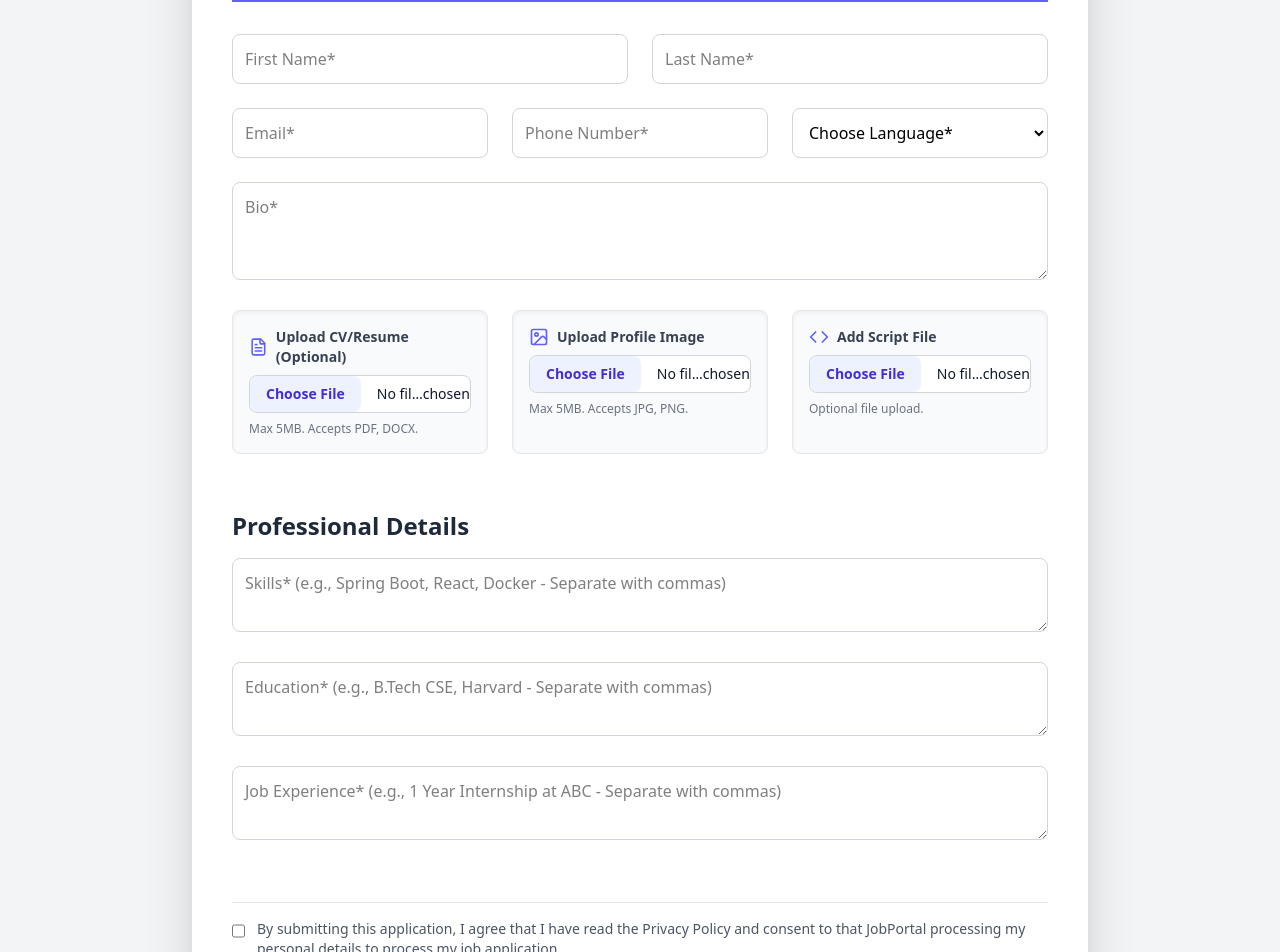
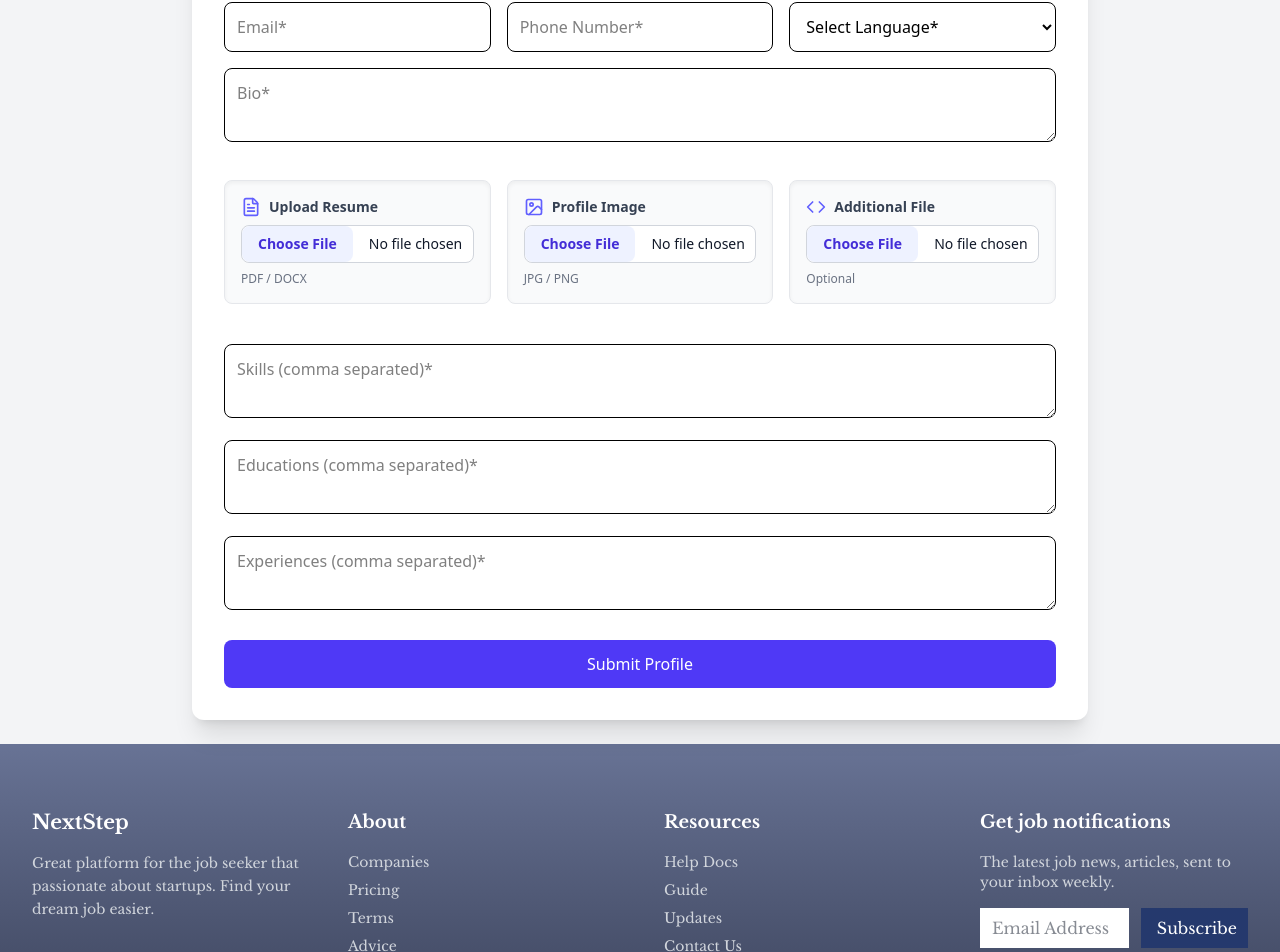
Before and after one commit to Neet2516/CSI-Task-5-, a React (Vite) app: page /jobs/profile in a window 1280 px wide. Shown: the part 401-1353 px from the top of the page. Built offline with nearby package versions, Linux system fonts and the light colour scheme.

Commit message:
Completed the submission of the profile

```diff
--- a/src/Pages/JOBSEEKER/ProfilePage/ProfilePage.jsx
+++ b/src/Pages/JOBSEEKER/ProfilePage/ProfilePage.jsx
@@ -1,183 +1,234 @@
-import React, { useState, useCallback } from 'react';
-// Using lucide-react for icons
-import { UploadCloud, FileText, Image, Code, CheckCircle, XCircle } from 'lucide-react';
+import React, { useState } from "react";
+import { UploadCloud, FileText, Image, Code, CheckCircle, XCircle } from "lucide-react";
 
-// --- Helper component for File Inputs ---
-const FileInput = ({ id, label, icon: Icon, note, required = false, onChange, hasFile }) => (
+// ===================== FileInput Component =====================
+const FileInput = ({ id, label, icon: Icon, note, onChange, hasFile }) => (
   <div className="flex flex-col mb-6 bg-gray-50 border border-gray-200 p-4 rounded-lg shadow-inner">
     <label htmlFor={id} className="text-sm font-semibold text-gray-700 mb-2 flex items-center">
       <Icon className="w-5 h-5 mr-2 text-indigo-500" />
       {label}
-      {required && <span className="text-red-500 ml-1">*</span>}
     </label>
+
     <div className="relative">
       <input
         type="file"
         id={id}
         name={id}
         onChange={onChange}
-        className="block w-full text-sm text-gray-900 border border-gray-300 rounded-lg cursor-pointer bg-white file:mr-4 file:py-2 file:px-4 file:rounded-lg file:border-0 file:text-sm file:font-semibold file:bg-indigo-50 file:text-indigo-700 hover:file:bg-indigo-100"
-        accept={note.includes('PDF') ? ".pdf,.doc,.docx" : (note.includes('JPG') ? "image/*" : "*/*")}
+        className="block w-full text-sm text-gray-900 border border-gray-300 rounded-lg cursor-pointer bg-white
+        file:mr-4 file:py-2 file:px-4 file:rounded-lg file:border-0 file:text-sm
+        file:font-semibold file:bg-indigo-50 file:text-indigo-700 hover:file:bg-indigo-100"
       />
-      {hasFile && <span className="absolute top-1 right-1 text-xs px-2 py-1 bg-green-200 text-green-800 rounded-full">File Selected</span>}
+      {hasFile && (
+        <span className="absolute top-1 right-1 text-xs px-2 py-1 bg-green-200 text-green-800 rounded-full">
+          File Selected
+        </span>
+      )}
     </div>
+
     <p className="text-xs text-gray-500 mt-2">{note}</p>
   </div>
 );
 
-// --- Main Profile Page Component ---
+// ===================== MAIN COMPONENT =====================
 const ProfilePage = () => {
-  const ENDPOINT = 'https://job-portal-my15.onrender.com/api/job-seeker/profile';
+  const ENDPOINT = "https://job-portal-my15.onrender.com/api/job-seeker/profile";
 
-  const initialData = {
-    firstName: '',
-    lastName: '',
-    email: '',
-    phoneNumber: '',
+  // ------------------ Unified State ------------------
+  const [formData, setFormData] = useState({
+    firstName: "",
+    lastName: "",
+    email: "",
+    phoneNumber: "",
     languages: [],
-    bio: '',
+    bio: "",
     skills: [],
     educations: [],
     experiences: [],
     privacyConsent: false,
     contactConsent: false,
-  };
+  });
 
-  const [formData, setFormData] = useState(initialData);
-  const [fileData, setFileData] = useState({ resume: null, profileImage: null, additionalFile: null });
+  const [files, setFiles] = useState({
+    resume: null,
+    profileImage: null,
+    additionalFile: null,
+  });
+
   const [loading, setLoading] = useState(false);
-  const [status, setStatus] = useState(null); // { type: 'success' | 'error', message: string }
+  const [status, setStatus] = useState(null);
 
-  // Handle changes for text/select inputs
+  // ===================== Handle Input Change =====================
   const handleChange = (e) => {
     const { name, value, type, checked } = e.target;
 
-    // Special handling for checkboxes
-    if (type === 'checkbox') {
-      setFormData(prev => ({ ...prev, [name]: checked }));
+    // Checkbox
+    if (type === "checkbox") {
+      setFormData((prev) => ({ ...prev, [name]: checked }));
+      return;
     }
-    // Special handling for list fields (skills, education, experience, languages)
-    else if (['skills', 'educations', 'experiences'].includes(name)) {
-      // Convert comma-separated string to array of strings
-      // Note: We use filter to ensure only non-empty strings are included in the array
-      const arrayValue = value.split(',').map(s => s.trim()).filter(s => s.length > 0);
-      setFormData(prev => ({ ...prev, [name]: arrayValue }));
+
+    // Skills, educations, experiences
+    if (["skills", "educations", "experiences"].includes(name)) {
+      const arrayValue = value.split(",").map((v) => v.trim()).filter((v) => v);
+      setFormData((prev) => ({ ...prev, [name]: arrayValue }));
+      return;
     }
-    // Handle the single select language field (which is treated as a single value, but state is array)
-    else if (name === 'languages') {
-        const arrayValue = value ? [value] : [];
-        setFormData(prev => ({ ...prev, [name]: arrayValue }));
+
+    // Single language
+    if (name === "languages") {
+      setFormData((prev) => ({ ...prev, languages: value ? [value] : [] }));
+      return;
     }
-    // Standard text inputs
-    else {
-      setFormData(prev => ({ ...prev, [name]: value }));
-    }
+
+    // Standard inputs
+    setFormData((prev) => ({ ...prev, [name]: value }));
   };
 
-  // Handle file changes
+  // ===================== Handle File Change =====================
   const handleFileChange = (e) => {
-    const { name, files } = e.target;
-    setFileData(prev => ({ ...prev, [name]: files[0] || null }));
+    const { name, files: fileList } = e.target;
+    setFiles((prev) => ({ ...prev, [name]: fileList[0] || null }));
   };
 
+  // ===================== Submit Handler =====================
  const handleSubmit = async (e) => {
   e.preventDefault();
+  setLoading(true);
+  setStatus(null);
 
   const token = localStorage.getItem("accessToken");
+  if (!token) {
+    setStatus({ type: "error", message: "No access token — please login." });
+    setLoading(false);
+    return;
+  }
 
-  // Build the data object EXACTLY as backend wants
+  // Build payload exactly from your formData state
   const payload = {
-    firstName,
-    lastName,
-    email,
-    phoneNumber,
-    bio,
-    languages,
-    skills,
-    educations,
-    experiences,
+    firstName: formData.firstName,
+    lastName: formData.lastName,
+    email: formData.email,
+    phoneNumber: formData.phoneNumber,
+    bio: formData.bio,
+    languages: formData.languages,       // array
+    skills: formData.skills,             // array
+    educations: formData.educations,     // array
+    experiences: formData.experiences,   // array
+    // you can omit privacyConsent/contactConsent — backend may not expect them
   };
 
-  const formData = new FormData();
-  formData.append("data", JSON.stringify(payload)); // <-- REQUIRED
+  // Basic client validation (optional but helpful)
+  if (!payload.firstName || !payload.lastName || !payload.email || !payload.phoneNumber || !payload.bio) {
+    setStatus({ type: "error", message: "Please fill all required text fields." });
+    setLoading(false);
+    return;
+  }
+  if (!Array.isArray(payload.languages) || payload.languages.length === 0 ||
+      !Array.isArray(payload.skills) || payload.skills.length === 0 ||
+      !Array.isArray(payload.educations) || payload.educations.length === 0 ||
+      !Array.isArray(payload.experiences) || payload.experiences.length === 0) {
+    setStatus({ type: "error", message: "Please fill required list fields (languages, skills, educations, experiences)." });
+    setLoading(false);
+    return;
+  }
 
-  if (resumeFile) formData.append("resume", resumeFile);
-  if (profileImage) formData.append("profileImage", profileImage);
-  if (additionalFile) formData.append("additionalFile", additionalFile);
+  try {
+    const fd = new FormData();
 
+    // <-- KEY CHANGE: send the 'data' part as application/json -->
+    fd.append("data", new Blob([JSON.stringify(payload)], { type: "application/json" }));
+
+    // Append files (if present)
+    if (files.resume) fd.append("resume", files.resume);
+    if (files.profileImage) fd.append("profileImage", files.profileImage);
+    if (files.additionalFile) fd.append("additionalFile", files.additionalFile);
+
+    // Debug: show what we are sending (File objects will show in console)
     console.log("--- FormData Before API Call ---");
-  for (let pair of formData.entries()) {
+    for (const pair of fd.entries()) {
       console.log(pair[0], pair[1]);
     }
 
-  try {
-    const res = await fetch(
-      "https://job-portal-my15.onrender.com/api/job-seeker/profile",
-      {
+    const res = await fetch(ENDPOINT, {
       method: "POST",
       headers: {
-          Authorization: `Bearer ${token}`, // Don't set content-type for FormData
+        Authorization: `Bearer ${token}`, // DO NOT set Content-Type
       },
-        body: formData,
+      body: fd,
+    });
+
+    // Read response safely: try JSON, fallback to text
+    let result;
+    const text = await res.text();
+    try {
+      result = text ? JSON.parse(text) : null;
+    } catch (err) {
+      result = { raw: text };
     }
-    );
-
-    const result = await res.json();
-    console.log("Server Response:", result);
 
     if (!res.ok) {
-      console.error("Error:", result.message);
-      alert(result.message || "Something went wrong");
+      // Show server validation message if present
+      const serverMsg =
+        (result && (result.message || result.error)) ||
+        (result && result.raw) ||
+        `Request failed: ${res.status} ${res.statusText}`;
+      setStatus({ type: "error", message: serverMsg });
+      console.error("Server error detail:", result);
     } else {
-      alert("Profile updated successfully!");
+      setStatus({ type: "success", message: (result && result.message) || "Profile created/updated successfully." });
+      // Optionally reset your form
+      setFormData({
+        firstName: "",
+        lastName: "",
+        email: "",
+        phoneNumber: "",
+        languages: [],
+        bio: "",
+        skills: [],
+        educations: [],
+        experiences: [],
+        privacyConsent: false,
+        contactConsent: false,
+      });
+      setFiles({ resume: null, profileImage: null, additionalFile: null });
     }
   } catch (err) {
-    console.error(err);
-    alert("Network error");
+    console.error("Network/submit error:", err);
+    setStatus({ type: "error", message: "Network error: " + err.message });
+  } finally {
+    setLoading(false);
   }
 };
 
 
+  // Helpers
+  const getListValue = (key) => (formData[key]?.length ? formData[key].join(", ") : "");
+  const getLanguageValue = () => (formData.languages[0] ? formData.languages[0] : "");
 
+  // ===================== UI =====================
+  return (
+    <div className="min-h-screen bg-gray-100 p-6 flex justify-center">
+      <div className="w-full max-w-4xl bg-white shadow-xl rounded-xl p-8">
 
-  // Helper function to get value for list fields from state
-  const getListValue = (key) => {
-    // If the array is empty, return an empty string, otherwise join the elements.
-    return Array.isArray(formData[key]) && formData[key].length > 0 ? formData[key].join(', ') : '';
-  };
-
-  // Helper to get selected language for the select element
-  const getLanguageValue = () => {
-      return formData.languages.length > 0 ? formData.languages[0] : '';
-  };
-
-
-  return (
-    <div className="min-h-screen bg-gray-100 p-4 sm:p-8 flex justify-center items-start">
-      <div className="w-full max-w-4xl bg-white shadow-2xl rounded-xl p-6 md:p-10">
-
-        {/* Header and Image Upload Mock */}
+        {/* Header */}
         <div className="text-center mb-8">
           <UploadCloud className="w-16 h-16 text-green-500 mx-auto" />
-            <h1 className="text-3xl font-bold text-gray-800 mt-4">Job Seeker Profile</h1>
-            <p className="text-sm text-gray-500 mt-2">
-                Drag & Drop a profile image here, or click to upload. <br />
-                Max photo size 5 MB.
-            </p>
+          <h1 className="text-3xl font-bold text-gray-900 mt-4">Job Seeker Profile</h1>
         </div>
 
         <form onSubmit={handleSubmit}>
-          <h2 className="text-2xl font-bold text-gray-800 border-b-2 border-indigo-500 pb-3 mb-8">Personal Information</h2>
+          {/* Personal */}
+          <h2 className="text-xl font-semibold mb-4">Personal Information</h2>
 
-          {/* Personal Info Row */}
-          <div className="grid grid-cols-1 md:grid-cols-2 gap-6 mb-6">
+          <div className="grid md:grid-cols-2 gap-4">
             <input
               type="text"
               name="firstName"
               placeholder="First Name*"
               value={formData.firstName}
               onChange={handleChange}
-              className="p-3 border border-gray-300 rounded-lg focus:ring-indigo-500 focus:border-indigo-500"
+              className="p-3 border rounded-lg"
               required
             />
             <input
@@ -186,20 +237,19 @@ const handleSubmit = async (e) => {
               placeholder="Last Name*"
               value={formData.lastName}
               onChange={handleChange}
-              className="p-3 border border-gray-300 rounded-lg focus:ring-indigo-500 focus:border-indigo-500"
+              className="p-3 border rounded-lg"
               required
             />
           </div>
 
-          {/* Contact and Language Row */}
-          <div className="grid grid-cols-1 md:grid-cols-3 gap-6 mb-6">
+          <div className="grid md:grid-cols-3 gap-4 mt-4">
             <input
               type="email"
               name="email"
               placeholder="Email*"
               value={formData.email}
               onChange={handleChange}
-              className="p-3 border border-gray-300 rounded-lg focus:ring-indigo-500 focus:border-indigo-500"
+              className="p-3 border rounded-lg"
               required
             />
             <input
@@ -208,152 +258,110 @@ const handleSubmit = async (e) => {
               placeholder="Phone Number*"
               value={formData.phoneNumber}
               onChange={handleChange}
-              className="p-3 border border-gray-300 rounded-lg focus:ring-indigo-500 focus:border-indigo-500"
+              className="p-3 border rounded-lg"
               required
             />
             <select
               name="languages"
-              onChange={(e) => handleChange(e)}
-              className="p-3 border border-gray-300 rounded-lg focus:ring-indigo-500 focus:border-indigo-500 bg-white"
               value={getLanguageValue()}
+              onChange={handleChange}
+              className="p-3 border rounded-lg bg-white"
               required
             >
-              <option value="">Choose Language*</option>
+              <option value="">Select Language*</option>
               <option value="English">English</option>
               <option value="Hindi">Hindi</option>
             </select>
           </div>
 
-          {/* Bio */}
           <textarea
             name="bio"
             placeholder="Bio*"
             value={formData.bio}
             onChange={handleChange}
-            rows="3"
-            className="w-full p-3 border border-gray-300 rounded-lg focus:ring-indigo-500 focus:border-indigo-500 mb-6 resize-y"
+            className="w-full mt-4 p-3 border rounded-lg"
             required
           />
 
-          {/* File Uploads Section */}
-          <div className="grid grid-cols-1 md:grid-cols-3 gap-6 mb-8">
+          {/* Files */}
+          <div className="grid md:grid-cols-3 gap-4 mt-8">
             <FileInput
               id="resume"
-              label="Upload CV/Resume (Optional)"
+              label="Upload Resume"
               icon={FileText}
-              note="Max 5MB. Accepts PDF, DOCX."
+              note="PDF / DOCX"
               onChange={handleFileChange}
-              required={false}
-              hasFile={!!fileData.resume}
+              hasFile={!!files.resume}
             />
+
             <FileInput
               id="profileImage"
-              label="Upload Profile Image"
+              label="Profile Image"
               icon={Image}
-              note="Max 5MB. Accepts JPG, PNG."
+              note="JPG / PNG"
               onChange={handleFileChange}
-              hasFile={!!fileData.profileImage}
+              hasFile={!!files.profileImage}
             />
+
             <FileInput
               id="additionalFile"
-              label="Add Script File"
+              label="Additional File"
               icon={Code}
-              note="Optional file upload."
+              note="Optional"
               onChange={handleFileChange}
-              hasFile={!!fileData.additionalFile}
+              hasFile={!!files.additionalFile}
             />
           </div>
 
-          {/* Skills, Education, Experience (List Fields) */}
-          <h2 className="text-2xl font-bold text-gray-800 mb-4">Professional Details</h2>
-
+          {/* Lists */}
           <textarea
             name="skills"
-            placeholder="Skills* (e.g., Spring Boot, React, Docker - Separate with commas)"
-            value={getListValue('skills')}
+            placeholder="Skills (comma separated)*"
+            value={getListValue("skills")}
             onChange={handleChange}
-            rows="2"
-            className="w-full p-3 border border-gray-300 rounded-lg focus:ring-indigo-500 focus:border-indigo-500 mb-6 resize-y"
+            className="w-full mt-4 p-3 border rounded-lg"
             required
           />
 
           <textarea
             name="educations"
-            placeholder="Education* (e.g., B.Tech CSE, Harvard - Separate with commas)"
-            value={getListValue('educations')}
+            placeholder="Educations (comma separated)*"
+            value={getListValue("educations")}
             onChange={handleChange}
-            rows="2"
-            className="w-full p-3 border border-gray-300 rounded-lg focus:ring-indigo-500 focus:border-indigo-500 mb-6 resize-y"
+            className="w-full mt-4 p-3 border rounded-lg"
             required
           />
 
           <textarea
             name="experiences"
-            placeholder="Job Experience* (e.g., 1 Year Internship at ABC - Separate with commas)"
-            value={getListValue('experiences')}
+            placeholder="Experiences (comma separated)*"
+            value={getListValue("experiences")}
             onChange={handleChange}
-            rows="2"
-            className="w-full p-3 border border-gray-300 rounded-lg focus:ring-indigo-500 focus:border-indigo-500 mb-6 resize-y"
+            className="w-full mt-4 p-3 border rounded-lg"
             required
           />
 
-          {/* Consent Checkboxes */}
-          <div className="mt-8 pt-4 border-t border-gray-200">
-            <div className="flex items-start mb-4">
-              <input
-                type="checkbox"
-                id="privacyConsent"
-                name="privacyConsent"
-                checked={formData.privacyConsent}
-                onChange={handleChange}
-                className="mt-1 w-4 h-4 text-indigo-600 bg-gray-100 border-gray-300 rounded focus:ring-indigo-500"
-                required
-              />
-              <label htmlFor="privacyConsent" className="ml-3 text-sm text-gray-600">
-                By submitting this application, I agree that I have read the Privacy Policy and consent to that JobPortal processing my personal details to process my job application.
-              </label>
-            </div>
-            <div className="flex items-start mb-6">
-              <input
-                type="checkbox"
-                id="contactConsent"
-                name="contactConsent"
-                checked={formData.contactConsent}
-                onChange={handleChange}
-                className="mt-1 w-4 h-4 text-indigo-600 bg-gray-100 border-gray-300 rounded focus:ring-indigo-500"
-              />
-              <label htmlFor="contactConsent" className="ml-3 text-sm text-gray-600">
-                You may be contacted directly about specific future business opportunities.
-              </label>
-            </div>
-          </div>
-
-          {/* Status Message */}
+          {/* Status */}
           {status && (
             <div
-              className={`p-3 rounded-lg flex items-center mb-6 transition-opacity duration-300 ${
-                status.type === 'success' ? 'bg-green-100 text-green-700' : 'bg-red-100 text-red-700'
+              className={`mt-4 p-3 rounded-lg flex items-center ${
+                status.type === "success"
+                  ? "bg-green-100 text-green-700"
+                  : "bg-red-100 text-red-700"
               }`}
-              role="alert"
             >
-              {status.type === 'success' ? <CheckCircle className="w-5 h-5 mr-3" /> : <XCircle className="w-5 h-5 mr-3" />}
-              <span className="font-medium">{status.message}</span>
+              {status.type === "success" ? <CheckCircle /> : <XCircle />}
+              <span className="ml-2">{status.message}</span>
             </div>
           )}
 
-          {/* Submit Button */}
+          {/* Submit */}
           <button
             type="submit"
-            className="w-full py-3 text-lg font-semibold text-white bg-indigo-600 rounded-lg shadow-md hover:bg-indigo-700 transition duration-300 focus:outline-none focus:ring-4 focus:ring-indigo-500 focus:ring-opacity-50 disabled:bg-indigo-400 disabled:cursor-not-allowed flex items-center justify-center"
             disabled={loading}
+            className="w-full mt-6 p-3 bg-indigo-600 text-white rounded-lg hover:bg-indigo-700"
           >
-            {loading && (
-              <svg className="animate-spin -ml-1 mr-3 h-5 w-5 text-white" xmlns="http://www.w3.org/2000/svg" fill="none" viewBox="0 0 24 24">
-                <circle className="opacity-25" cx="12" cy="12" r="10" stroke="currentColor" strokeWidth="4"></circle>
-                <path className="opacity-75" fill="currentColor" d="M4 12a8 8 0 018-8V0C5.373 0 0 5.373 0 12h4zm2 5.291A7.962 7.962 0 014 12H0c0 3.042 1.135 5.824 3 7.938l3-2.647z"></path>
-              </svg>
-            )}
-            {loading ? 'Submitting...' : 'Submit Application'}
+            {loading ? "Submitting..." : "Submit Profile"}
           </button>
         </form>
       </div>
```
Lines whose indentation alone changed are shown as unchanged.
